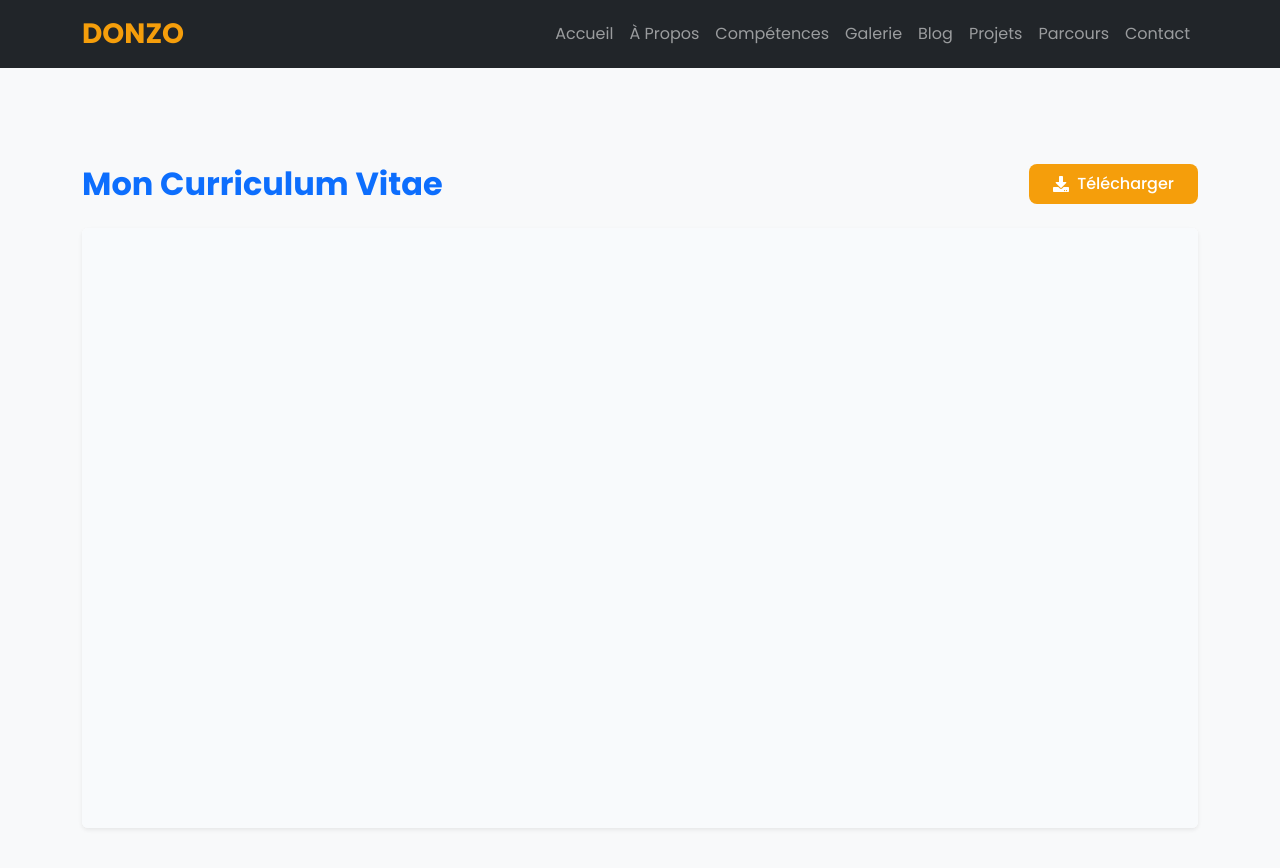
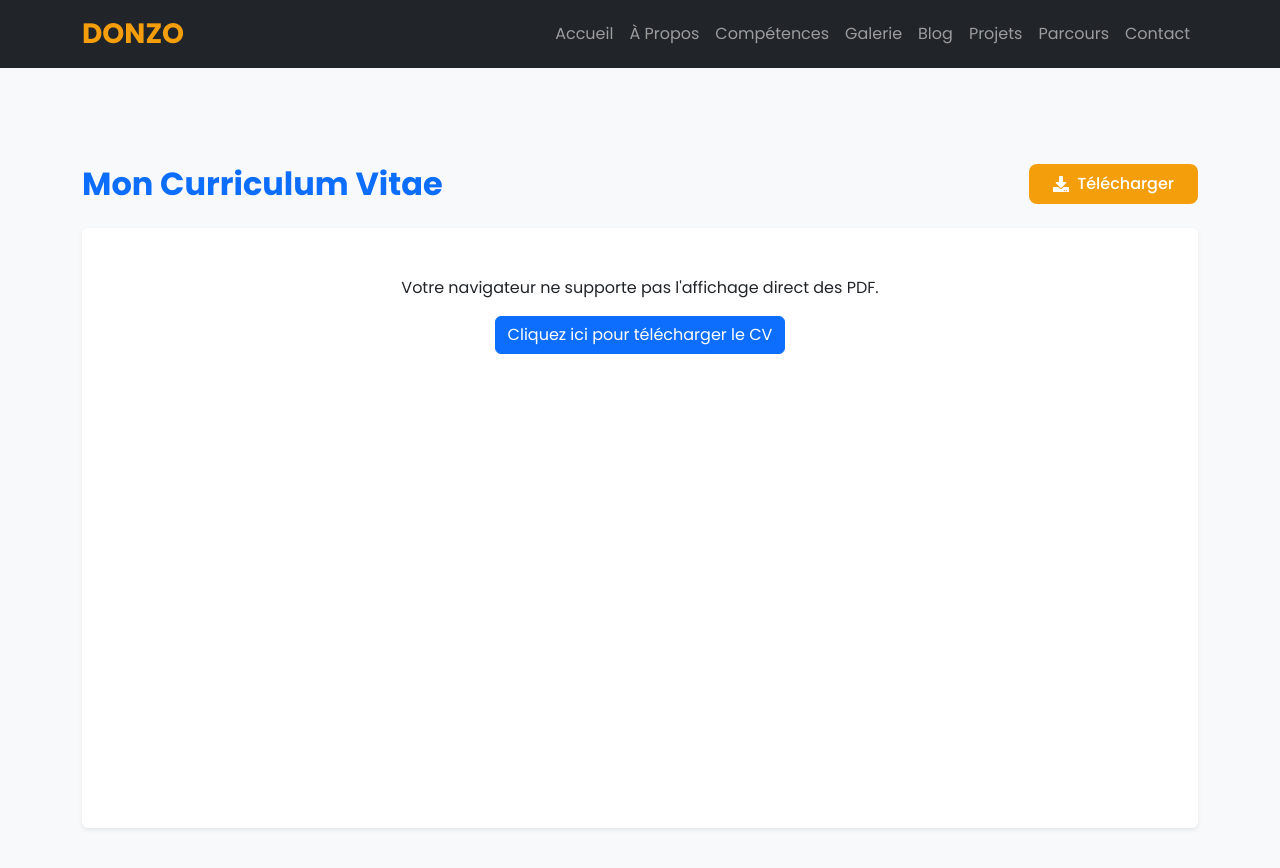
Before and after one commit to DONZO-sigui/portfolio, a React (Vite) app in the folder frontend/: page /cv in a window 1280 px wide. Shown: the top 868 px of the page. Built offline with nearby package versions, Linux system fonts and the light colour scheme; no server answers.

Commit message:
Fix: Utilisation de la balise object pour le PDF

```diff
--- a/frontend/src/pages/public/Resume.jsx
+++ b/frontend/src/pages/public/Resume.jsx
@@ -20,21 +20,20 @@ const Resume = () => {
         </div>
 
         <div className="card border-0 shadow-sm flex-grow-1 overflow-hidden" style={{ minHeight: '75vh' }}>
-          <iframe
-            src="/CV_DONZO_SIGUI.pdf"
+          <object
+            data="/CV_DONZO_SIGUI.pdf"
+            type="application/pdf"
             width="100%"
             height="100%"
-            title="CV de Donzo Sigui"
-            style={{ border: 'none', minHeight: '75vh' }}
+            style={{ minHeight: '75vh' }}
           >
-            <p className="text-center p-5">
-              Votre navigateur ne supporte pas l'affichage direct des PDF.
-              <br /><br />
+            <div className="text-center p-5">
+              <p>Votre navigateur ne supporte pas l'affichage direct des PDF.</p>
               <a href="/CV_DONZO_SIGUI.pdf" download="CV_DONZO_SIGUI.pdf" className="btn btn-primary">
-                Télécharger le PDF
+                Cliquez ici pour télécharger le CV
               </a>
-            </p>
-          </iframe>
+            </div>
+          </object>
         </div>
       </div>
     </div>
```
